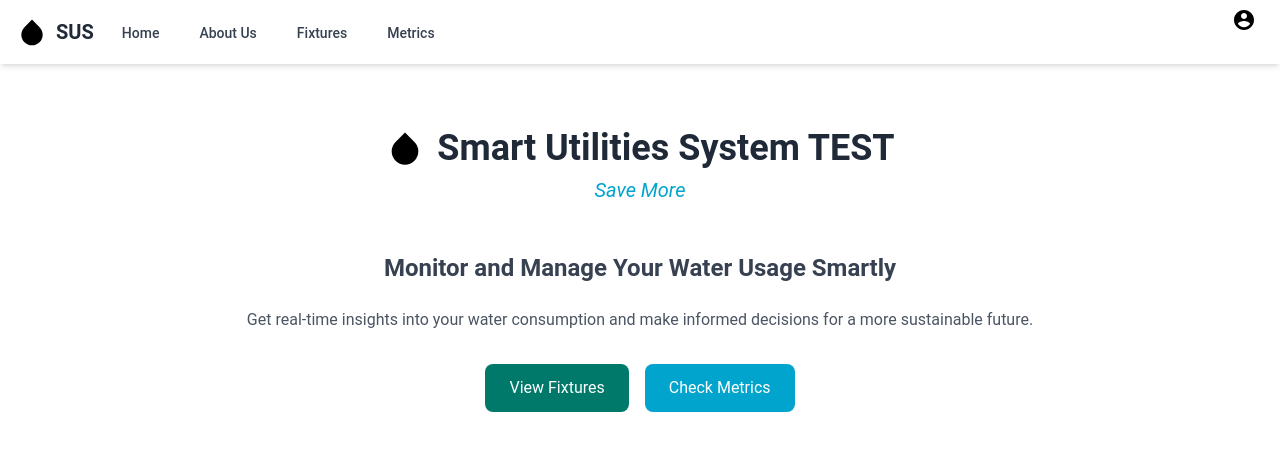
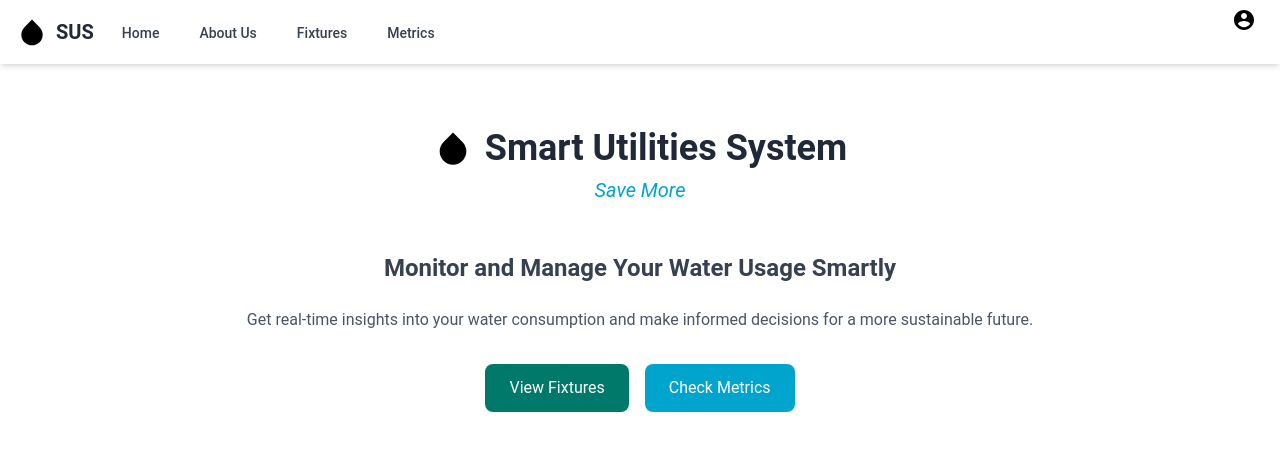
Before and after one commit to mostafadeiab/capstoneproject, a Next.js app: page / in a window 1280 px wide. Shown: the top 450 px of the page. Built offline with nearby package versions, Linux system fonts and the light colour scheme.

Commit message:
Fixed Header

```diff
--- a/app/page.tsx
+++ b/app/page.tsx
@@ -19,7 +19,7 @@ export default function Home() {
               className="text-primary"
             />
             <h1 className="text-4xl font-bold text-gray-800">
-              Smart Utilities System TEST
+              Smart Utilities System
             </h1>
           </div>
           <p className="text-xl text-primary italic">Save More</p>
```
